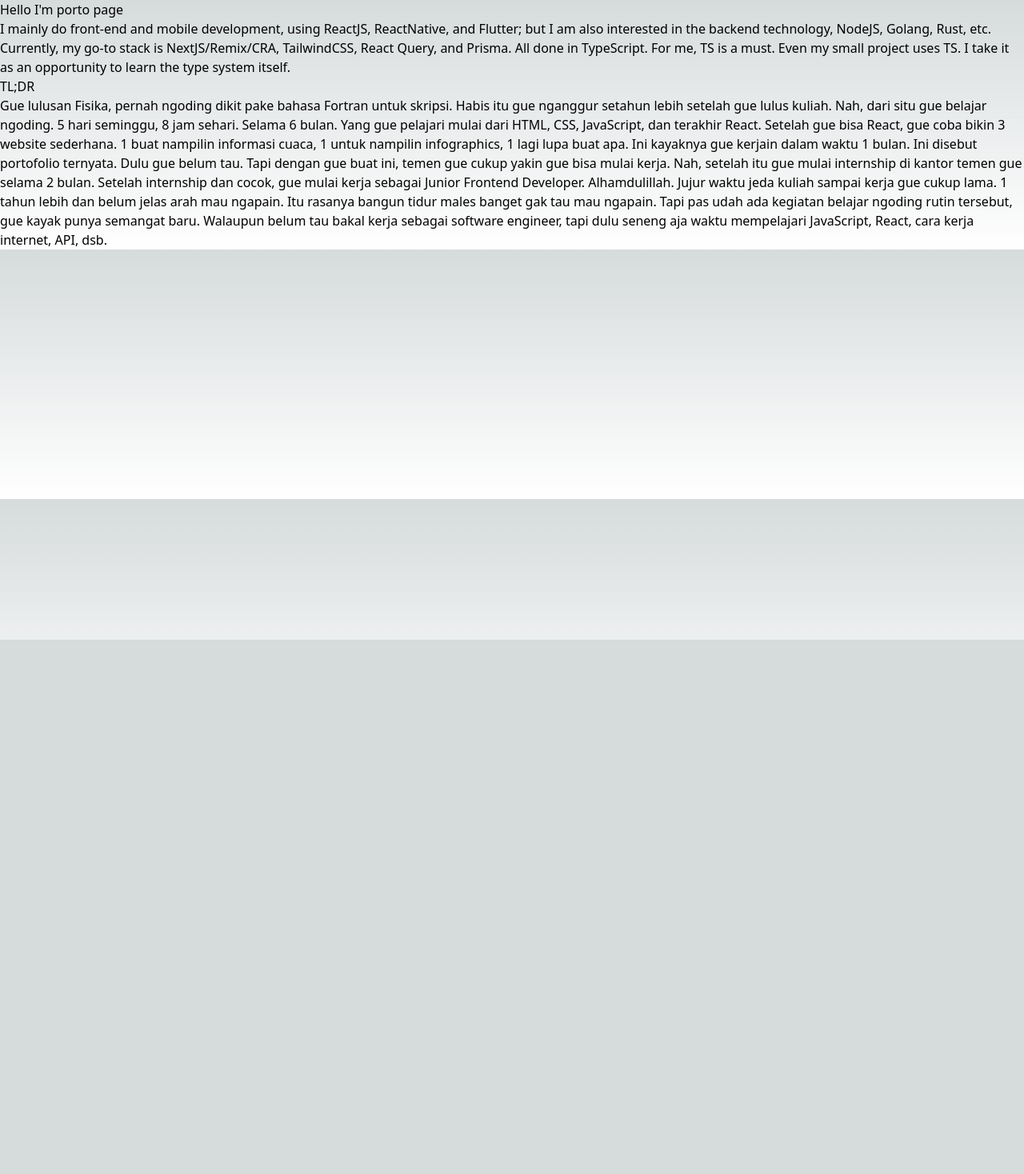
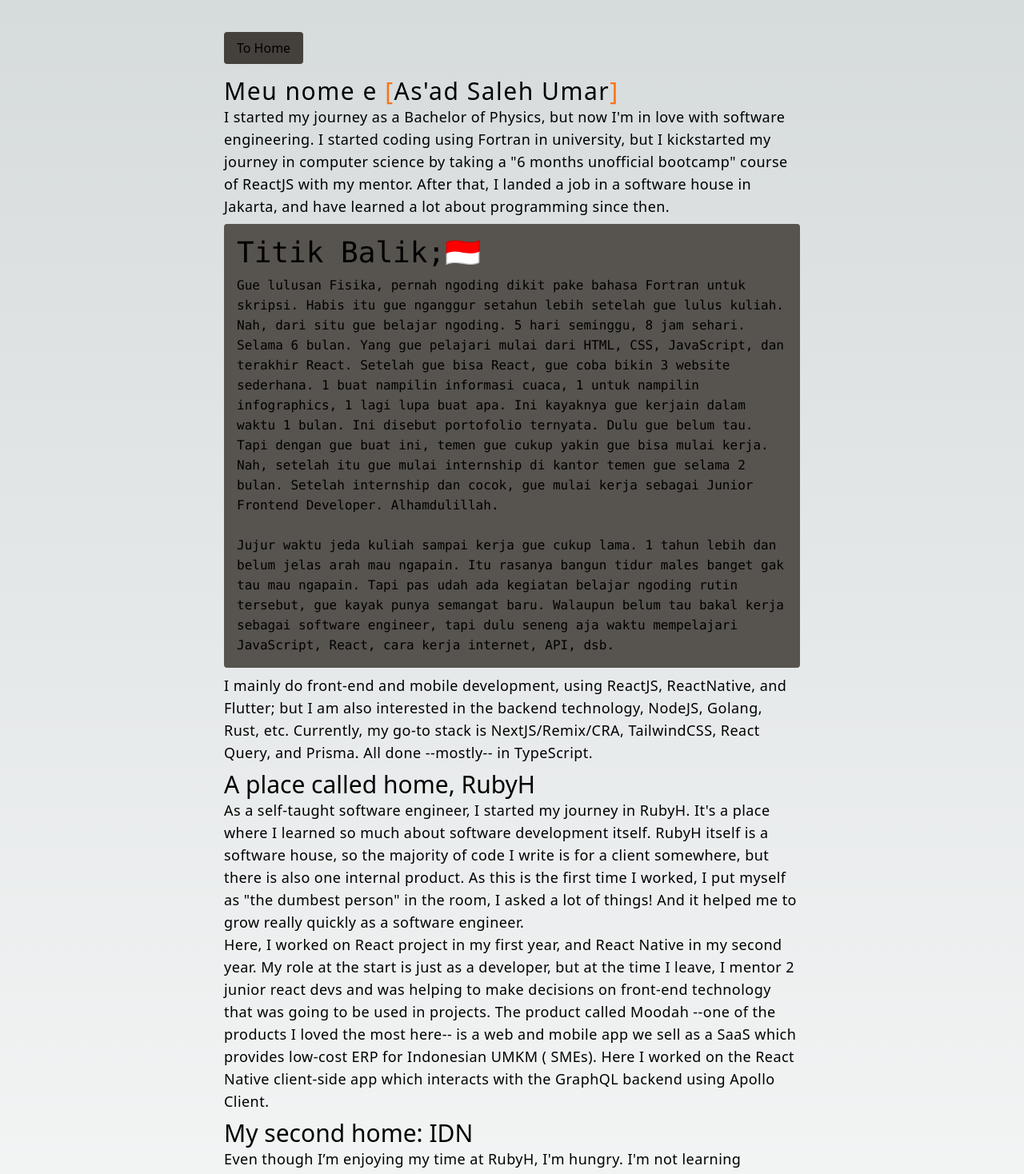
Before and after one commit to AsadSaleh/web-asad, a Next.js app: page /about in a window 1280 px wide. Shown: the top 1468 px of the page at 80% size. Before the commit the page ends 800 px from the top, so only its background shows below. Built offline with nearby package versions, Linux system fonts and the light colour scheme.

Commit message:
feat: create about page

```diff
--- a/src/pages/about.tsx
+++ b/src/pages/about.tsx
@@ -1,36 +1,114 @@
+import Link from "next/link";
+
 export default function About() {
   return (
-    <div>
-      <h1>Hello I&apos;m porto page</h1>
-      <p>
+    <main className="mx-auto max-w-3xl p-6">
+      <div className="flex">
+        <Link
+          href="/"
+          className="my-4 px-4 py-2 rounded hover:bg-stone-400 bg-stone-700 transition"
+        >
+          To Home
+        </Link>
+      </div>
+      <div className="text-3xl tracking-wider">
+        <p>
+          Meu nome e <br className="block md:hidden" />
+          <span className="text-orange-500">[</span>As&apos;ad Saleh Umar
+          <span className="text-orange-500">]</span>
+        </p>
+      </div>
+      <div className="text-lg mb-2 tracking-wide">
+        I started my journey as a Bachelor of Physics, but now I&apos;m in love
+        with software engineering. I started coding using Fortran in university,
+        but I kickstarted my journey in computer science by taking a &quot;6
+        months unofficial bootcamp&quot; course of ReactJS with my mentor. After
+        that, I landed a job in a software house in Jakarta, and have learned a
+        lot about programming since then.
+      </div>
+      <div className="bg-stone-600 p-4 rounded mb-2">
+        <h4 className="text-4xl mb-2 font-mono">Titik Balik;🇮🇩</h4>
+        <code>
+          Gue lulusan Fisika, pernah ngoding dikit pake bahasa Fortran untuk
+          skripsi. Habis itu gue nganggur setahun lebih setelah gue lulus
+          kuliah. Nah, dari situ gue belajar ngoding. 5 hari seminggu, 8 jam
+          sehari. Selama 6 bulan. Yang gue pelajari mulai dari HTML, CSS,
+          JavaScript, dan terakhir React. Setelah gue bisa React, gue coba bikin
+          3 website sederhana. 1 buat nampilin informasi cuaca, 1 untuk nampilin
+          infographics, 1 lagi lupa buat apa. Ini kayaknya gue kerjain dalam
+          waktu 1 bulan. Ini disebut portofolio ternyata. Dulu gue belum tau.
+          Tapi dengan gue buat ini, temen gue cukup yakin gue bisa mulai kerja.
+          Nah, setelah itu gue mulai internship di kantor temen gue selama 2
+          bulan. Setelah internship dan cocok, gue mulai kerja sebagai Junior
+          Frontend Developer. Alhamdulillah.
+          <br />
+          <br />
+          Jujur waktu jeda kuliah sampai kerja gue cukup lama. 1 tahun lebih dan
+          belum jelas arah mau ngapain. Itu rasanya bangun tidur males banget
+          gak tau mau ngapain. Tapi pas udah ada kegiatan belajar ngoding rutin
+          tersebut, gue kayak punya semangat baru. Walaupun belum tau bakal
+          kerja sebagai software engineer, tapi dulu seneng aja waktu
+          mempelajari JavaScript, React, cara kerja internet, API, dsb.
+        </code>
+      </div>
+      <p className="text-lg mb-2 tracking-wide">
         I mainly do front-end and mobile development, using ReactJS,
         ReactNative, and Flutter; but I am also interested in the backend
         technology, NodeJS, Golang, Rust, etc. Currently, my go-to stack is
-        NextJS/Remix/CRA, TailwindCSS, React Query, and Prisma. All done in
-        TypeScript. For me, TS is a must. Even my small project uses TS. I take
-        it as an opportunity to learn the type system itself.
+        NextJS/Remix/CRA, TailwindCSS, React Query, and Prisma. All done
+        --mostly-- in TypeScript.
       </p>
 
-      <p>TL;DR</p>
-      <p>
-        Gue lulusan Fisika, pernah ngoding dikit pake bahasa Fortran untuk
-        skripsi. Habis itu gue nganggur setahun lebih setelah gue lulus kuliah.
-        Nah, dari situ gue belajar ngoding. 5 hari seminggu, 8 jam sehari.
-        Selama 6 bulan. Yang gue pelajari mulai dari HTML, CSS, JavaScript, dan
-        terakhir React. Setelah gue bisa React, gue coba bikin 3 website
-        sederhana. 1 buat nampilin informasi cuaca, 1 untuk nampilin
-        infographics, 1 lagi lupa buat apa. Ini kayaknya gue kerjain dalam waktu
-        1 bulan. Ini disebut portofolio ternyata. Dulu gue belum tau. Tapi
-        dengan gue buat ini, temen gue cukup yakin gue bisa mulai kerja. Nah,
-        setelah itu gue mulai internship di kantor temen gue selama 2 bulan.
-        Setelah internship dan cocok, gue mulai kerja sebagai Junior Frontend
-        Developer. Alhamdulillah. Jujur waktu jeda kuliah sampai kerja gue cukup
-        lama. 1 tahun lebih dan belum jelas arah mau ngapain. Itu rasanya bangun
-        tidur males banget gak tau mau ngapain. Tapi pas udah ada kegiatan
-        belajar ngoding rutin tersebut, gue kayak punya semangat baru. Walaupun
-        belum tau bakal kerja sebagai software engineer, tapi dulu seneng aja
-        waktu mempelajari JavaScript, React, cara kerja internet, API, dsb.
+      <h4 className="text-3xl">A place called home, RubyH</h4>
+      <p className="text-lg mb-2 tracking-wide">
+        As a self-taught software engineer, I started my journey in RubyH.
+        It&apos;s a place where I learned so much about software development
+        itself. RubyH itself is a software house, so the majority of code I
+        write is for a client somewhere, but there is also one internal product.
+        As this is the first time I worked, I put myself as &quot;the dumbest
+        person&quot; in the room, I asked a lot of things! And it helped me to
+        grow really quickly as a software engineer. <br />
+        Here, I worked on React project in my first year, and React Native in my
+        second year. My role at the start is just as a developer, but at the
+        time I leave, I mentor 2 junior react devs and was helping to make
+        decisions on front-end technology that was going to be used in projects.
+        The product called Moodah --one of the products I loved the most here--
+        is a web and mobile app we sell as a SaaS which provides low-cost ERP
+        for Indonesian UMKM ( SMEs). Here I worked on the React Native
+        client-side app which interacts with the GraphQL backend using Apollo
+        Client.
       </p>
-    </div>
+
+      <h4 className="text-3xl">My second home: IDN</h4>
+      <p className="text-lg mb-4 tracking-wide">
+        Even though I’m enjoying my time at RubyH, I&apos;m hungry. I&apos;m not
+        learning enough. I know my potential is limitless. Then I decided that I
+        need to move to a new company: IDN. I came to IDN as a mobile developer.
+        But right now I&apos;m happy to call myself just a software engineer.
+        This is because, during my time here, I had to switch between product
+        teams and technologies several times. I&apos;ll try to highlight the
+        most important ones here, as the full summary of my journey is available
+        on my CV. <br />
+        At IDN, I was given a chance to lead a Flutter mobile app development
+        called &quot;Pelajar&quot;. I was always curious to try Flutter, but
+        this is the first time that I really had the chance to use it. As the
+        lead developer, I need to make quick decisions because the deadline is
+        short. My prior knowledge from RubyH really helped me here as I already
+        understand the hard concept, e.g., state managers, route management, and
+        so on. Alhamdulillah, I managed to release the app to Google Play Store,
+        and not only that, being a good communicator between Engineering,
+        Product, and Customer Support team. The team consists of 3 mobile devs,
+        2 backend devs, a QA, and a product lead.
+        <br />
+        The second role I wanted to highlight is when I was asked to help the
+        Pordi team. It&apos;s a difficult decision to leave a product that I
+        raised like my own child, but I also understand the impact of this
+        product on IDN, thus I decided to move. Here, I meet ReactJS again, one
+        of my loved frameworks, and help the team to meet the release date of
+        the revamped Pordi web apps. I learned NextJS and React Query here while
+        also working on a lot of features and bugs. I also started to use git
+        rebase daily. At the end of the day, the web app is released.
+      </p>
+    </main>
   );
 }
```
